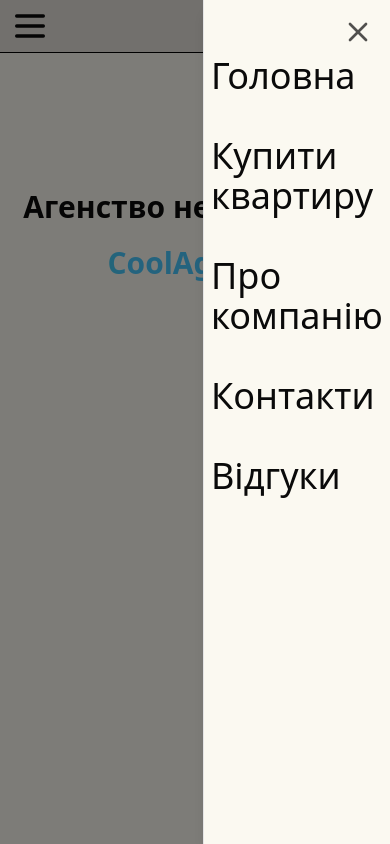
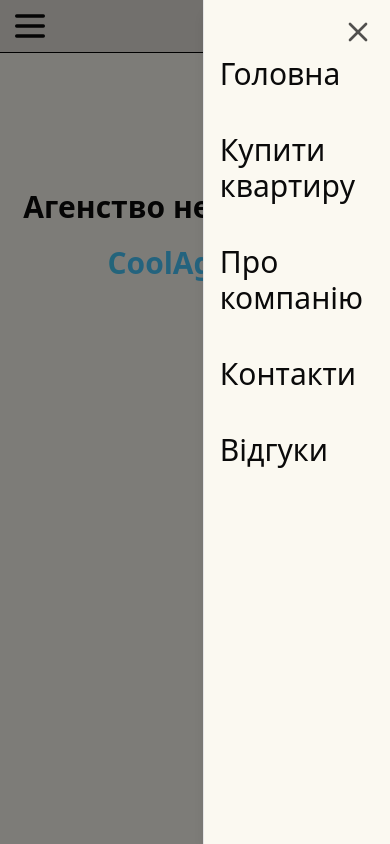
Before and after one commit to pshBlack/agencia, a Next.js app: page / in a window 390 px wide. Both pictures are taken after a click on the button 25 px from the left and 23 px from the top of the page. Built offline with nearby package versions, Linux system fonts and the light colour scheme.

Commit message:
mobileNavBar font fix

```diff
--- a/app/ui/MobileBar.jsx
+++ b/app/ui/MobileBar.jsx
@@ -17,7 +17,7 @@ export function MobileBar() {
           <Menu className="mt-1.5 size-10 cursor-pointer ml-2.5" />
         </SheetTrigger>
         <SheetContent className="flex flex-col items-center max-w-[48%]">
-          <SheetHeader className="text-4xl gap-10">
+          <SheetHeader className="text-3xl gap-10">
             <SheetTitle className="mt-10">
               <Link href="/">Головна</Link>
             </SheetTitle>
--- a/components/ui/sheet.jsx
+++ b/components/ui/sheet.jsx
@@ -89,7 +89,7 @@ function SheetTitle({ className, ...props }) {
   return (
     <SheetPrimitive.Title
       data-slot="sheet-title"
-      className={cn("text-foreground font-medium", className)}
+      className={cn("text-foreground font-thin", className)}
       {...props}
     />
   );
```
